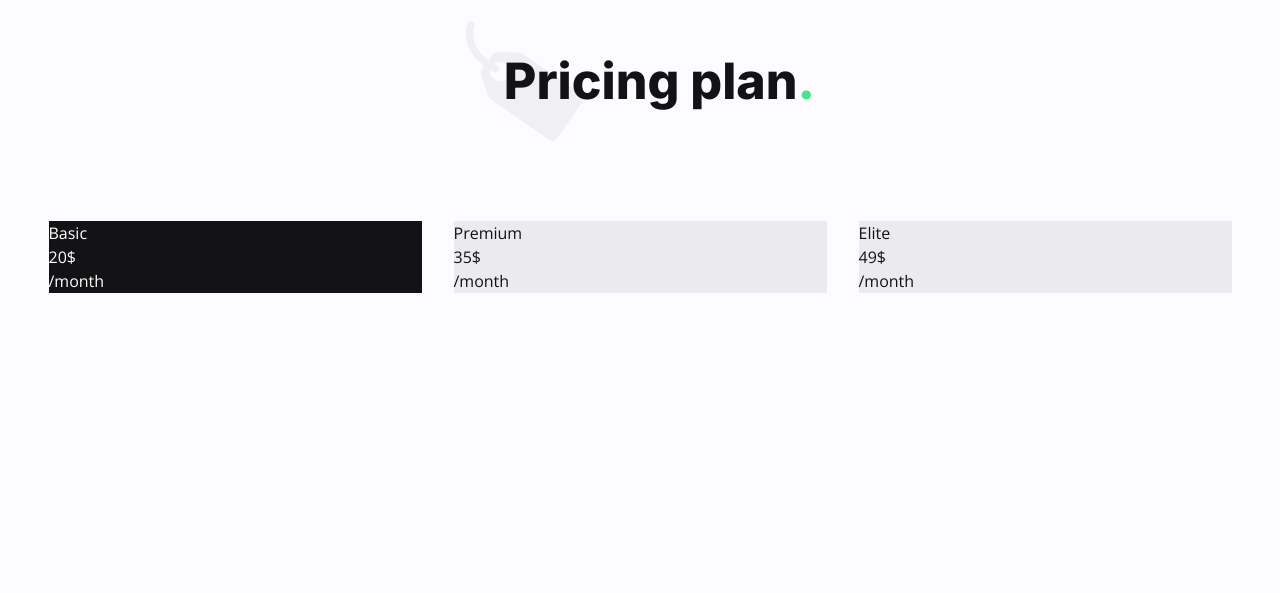
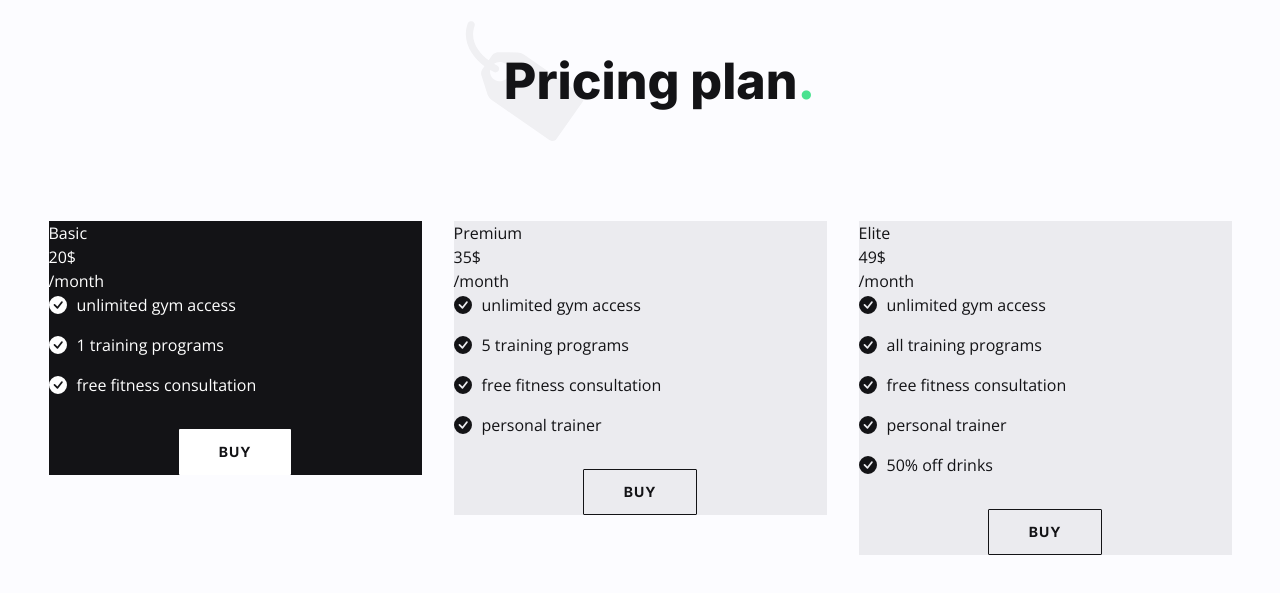
Before and after one commit to zablon-oigo/deploy-reactapp-using-terraform, a React (Vite) app: page / in a window 1280 px wide. Shown: the part 2185-2778 px from the top of the page. Built offline with nearby package versions, Linux system fonts and the light colour scheme.

Commit message:
Added plan list

```diff
--- a/src/components/PlanList.jsx
+++ b/src/components/PlanList.jsx
@@ -19,6 +19,25 @@ export default function PlanList({plans}) {
                     </div>
                     <span className="">/month</span>
                     </div>
+                    <div className="">
+                        <ul className="flex flex-col mb-8 gap-y-4">
+                            {list.map((item,idx)=>{
+                                return(
+                                    <li className="flex items-center gap-x-[10px]"key={idx}>
+                                    <BsCheckCircleFill className='text-lg'/>
+                                    <div className="">
+                                        {item.name}
+                                    </div>
+                                </li>
+                                )
+
+                            })}
+                        </ul>
+                        <button className={`${currentIndex===index?'bg-white text-neutral-500':'border border-neutral-500'} btn btn-lg  rounded-[1px] lg:mx-auto`}>
+                            buy
+
+                        </button>
+                    </div>
                   </div>
 
                 </div>
```
